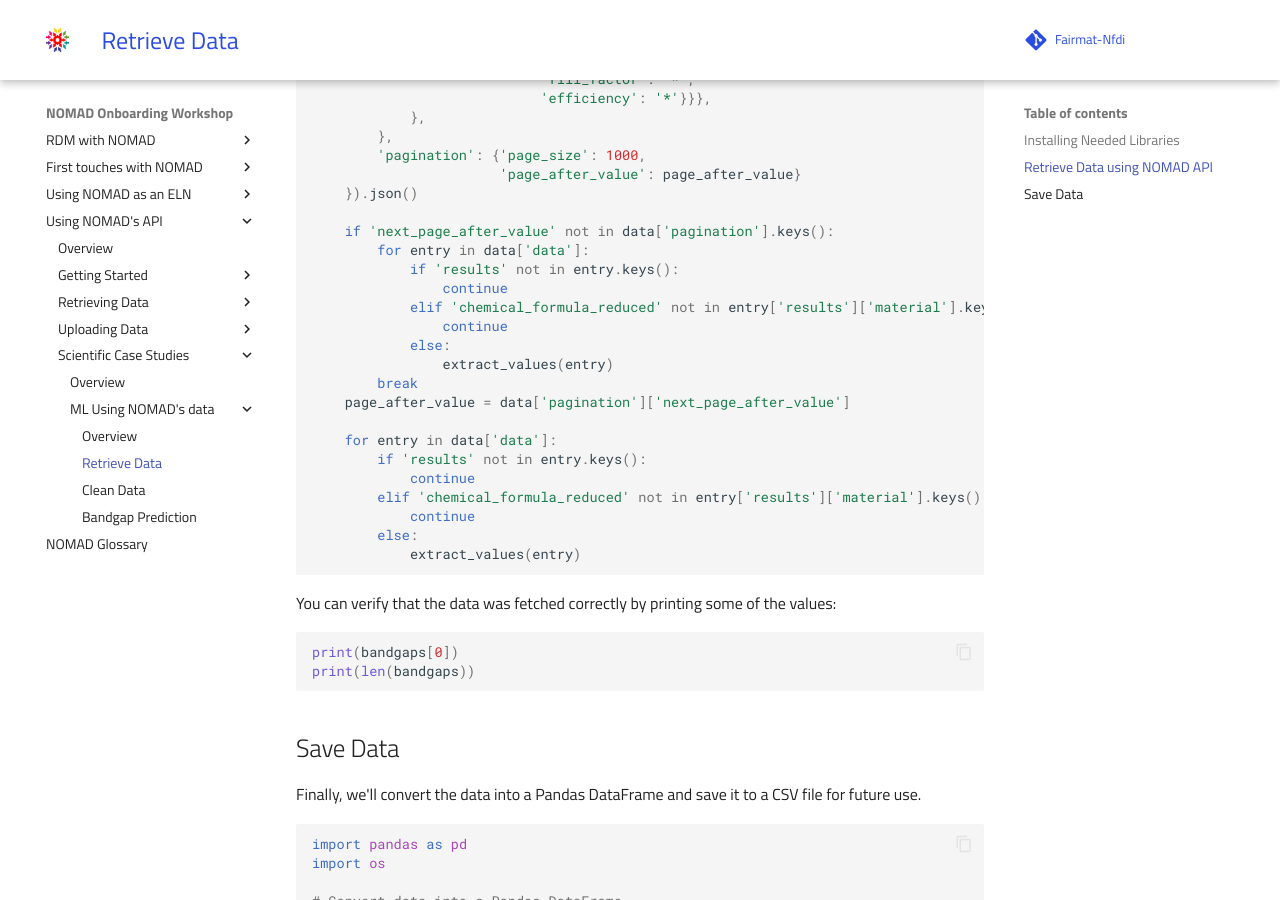
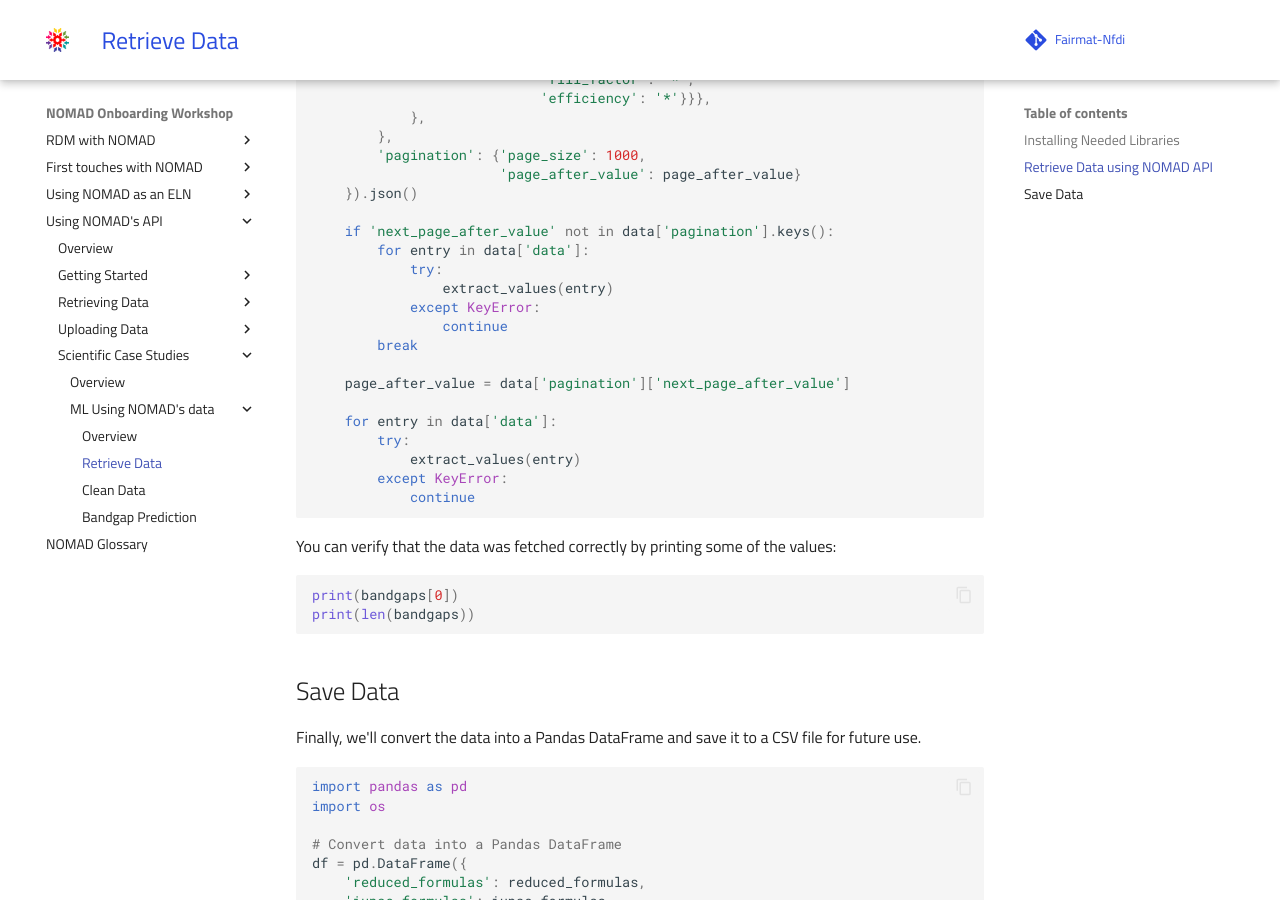
Before and after one commit to FAIRmat-NFDI/nomad-onboarding-workshop, an MkDocs documentation site: the page built from docs/Module4/M4_x_examples/M4_x_1_perovskites_crabnet_ml/M4_x_1_perovskites_crabnet_retrieve_data_api.md, in a window 1280 px wide and 900 px high, scrolled down 2339 px. Built offline with MkDocs 1.6.1 and Material for MkDocs 9.7.7, drawn with Linux system fonts in a browser that asks for light colours.

Commit message:
modified the API call in CrabNet Solar Cell example

````diff
--- a/docs/Module4/M4_x_examples/M4_x_1_perovskites_crabnet_ml/M4_x_1_perovskites_crabnet_retrieve_data_api.md
+++ b/docs/Module4/M4_x_examples/M4_x_1_perovskites_crabnet_ml/M4_x_1_perovskites_crabnet_retrieve_data_api.md
@@ -117,22 +117,19 @@ while True:
 
     if 'next_page_after_value' not in data['pagination'].keys():
         for entry in data['data']:
-            if 'results' not in entry.keys():
+            try:
+                extract_values(entry)
+            except KeyError:
                 continue
-            elif 'chemical_formula_reduced' not in entry['results']['material'].keys():
-                continue
-            else:
-                extract_values(entry)
         break
+
     page_after_value = data['pagination']['next_page_after_value']
 
     for entry in data['data']:
-        if 'results' not in entry.keys():
+        try:
+            extract_values(entry)
+        except KeyError:
             continue
-        elif 'chemical_formula_reduced' not in entry['results']['material'].keys():
-            continue
-        else:
-            extract_values(entry)
 ```
 
 You can verify that the data was fetched correctly by printing some of the values:
````
Also changed, not shown: docs/Module4/M4_x_examples/M4_x_1_perovskites_crabnet_ml/M4_x_2_perovskites_crabnet_load_and_clean_data.md (+2 -4 lines).
